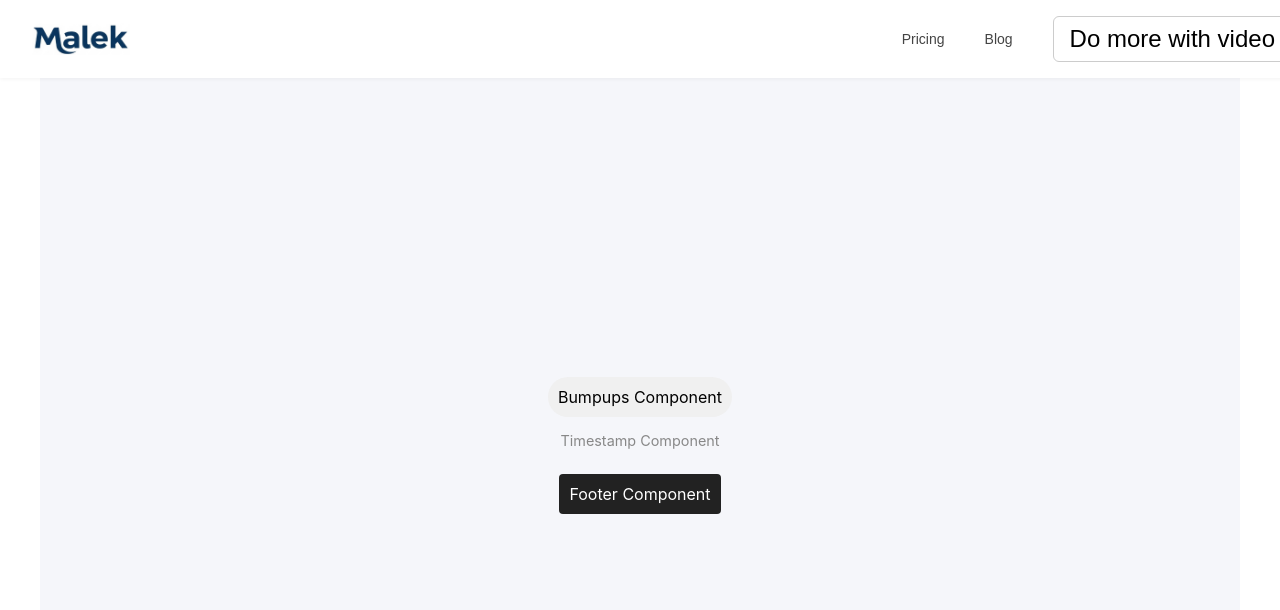
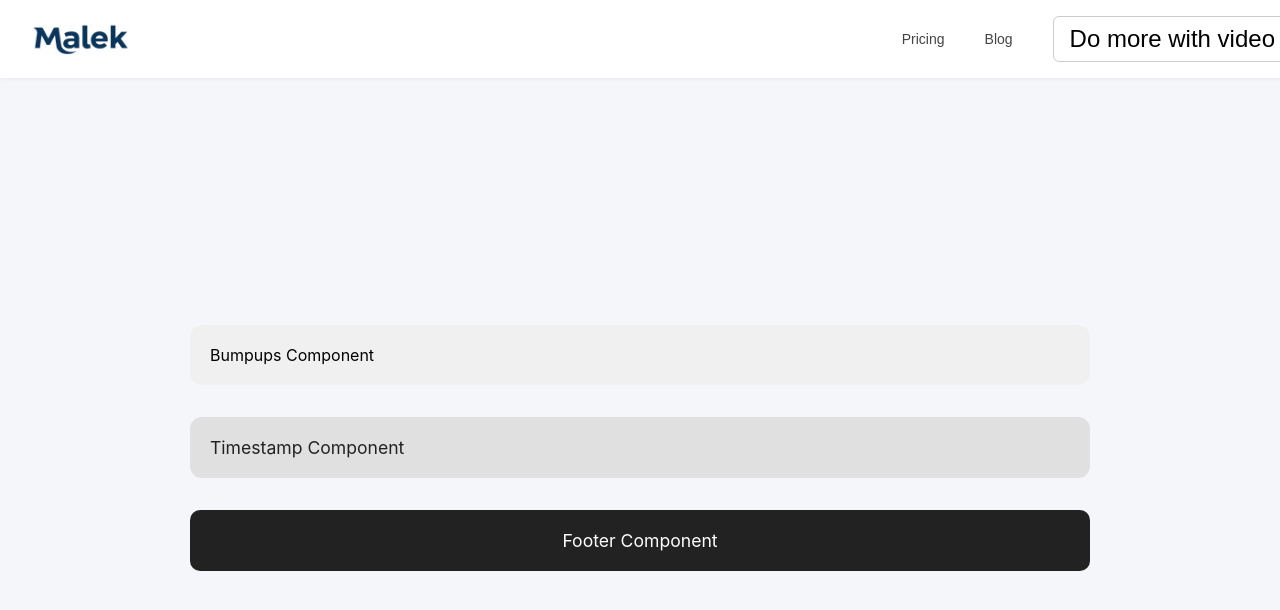
Before and after one commit to malekhamoud/myreactapp, a React (Create React App) app: page / in a window 1280 px wide. Shown: the top 610 px of the page. Built offline with nearby package versions, Linux system fonts and the light colour scheme.

Commit message:
withlogo3

```diff
--- a/src/unAuth/componnets/bumpups.css
+++ b/src/unAuth/componnets/bumpups.css
@@ -1,6 +1,9 @@
 .bumpups {
-  padding: 10px;
+  width: 100%;
+  max-width: 900px;
+  padding: 20px;
   background: #f0f0f0;
-  border-radius: 40px;
-  margin: 10px 0;
+  border-radius: 12px;
+  margin: 16px auto;
+  box-sizing: border-box;
 }
--- a/src/unAuth/componnets/footer.css
+++ b/src/unAuth/componnets/footer.css
@@ -1,8 +1,12 @@
 .footer {
-  padding: 10px;
+  width: 100%;
+  max-width: 900px;
+  padding: 20px;
   background: #222;
   color: #fff;
   text-align: center;
-  border-radius: 4px;
-  margin-top: 20px;
+  border-radius: 10px;
+  margin: 16px auto 0 auto;
+  box-sizing: border-box;
+  font-size: 1.1em;
 }
--- a/src/unAuth/componnets/timestamp.css
+++ b/src/unAuth/componnets/timestamp.css
@@ -1,5 +1,11 @@
 .timestamp {
-  font-size: 0.9em;
-  color: #888;
-  margin: 5px 0;
+  width: 100%;
+  max-width: 900px;
+  padding: 20px;
+  background: #e0e0e0;
+  border-radius: 12px;
+  margin: 16px auto;
+  font-size: 1.1em;
+  color: #222;
+  box-sizing: border-box;
 }
--- a/src/unAuth/landingpage.css
+++ b/src/unAuth/landingpage.css
@@ -6,11 +6,10 @@
   min-height: 100vh;
   background: #f5f6fa;
   width: 100%;
-  max-width: 1200px;
+  max-width: 100vw;
   margin: 0 auto;
   box-sizing: border-box;
-
-  padding: 80px 2rem 0 2rem; /* 👈 top padding added to avoid hiding behind navbar */
+  padding: 80px 2rem 0 2rem;
 }
 
 .landing-container h1 {
```
